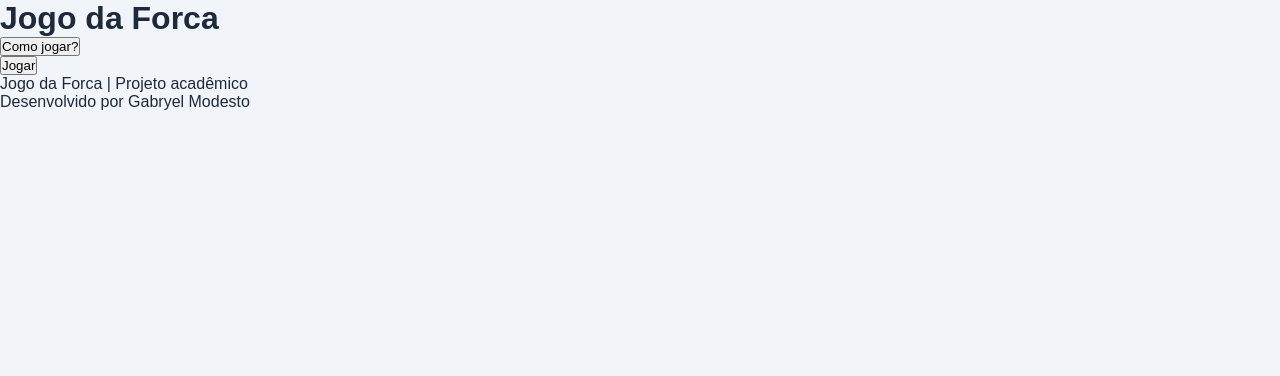
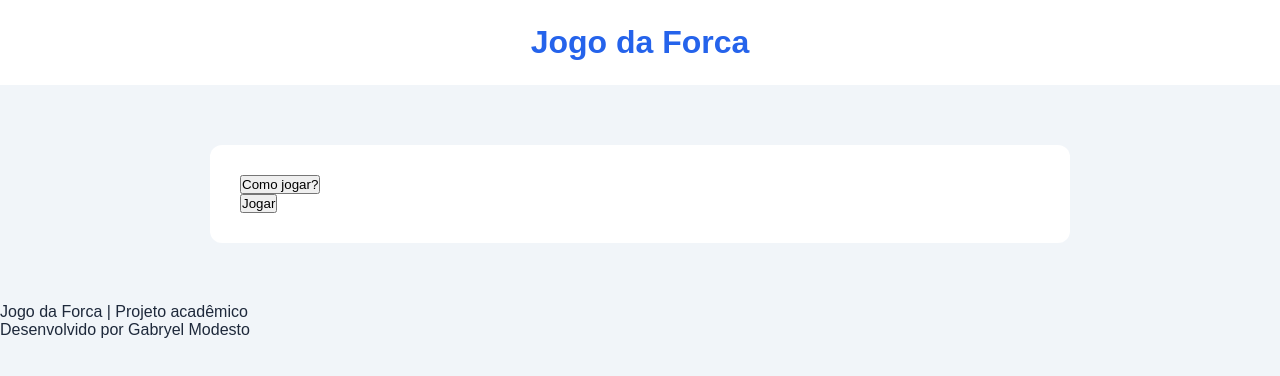
Before and after one commit to Gabryel-Modesto/JogoDaForca, a plain HTML site: page index.html in a window 1280 px wide. Drawn offline with Linux system fonts and the light colour scheme.

Commit message:
Estilizando cabeçalho e organizando estrutura principal da página

```diff
--- a/style.css
+++ b/style.css
@@ -19,3 +19,28 @@ body {
     color: var(--cor-texto);
     min-height: 100vh;
 }
+
+header {
+    background-color: var(--cor-branca);
+    padding: 24px;
+    text-align: center;
+}
+
+header h1 {
+    color: var(--cor-primaria);
+    font-size: 32px;
+    font-weight: 700;
+}
+
+main {
+    width: 100%;
+    max-width: 900px;
+    margin: 40px auto;
+    padding: 20px;
+}
+
+main section {
+    background-color: var(--cor-branca);
+    padding: 30px;
+    border-radius: 12px;
+}
```
